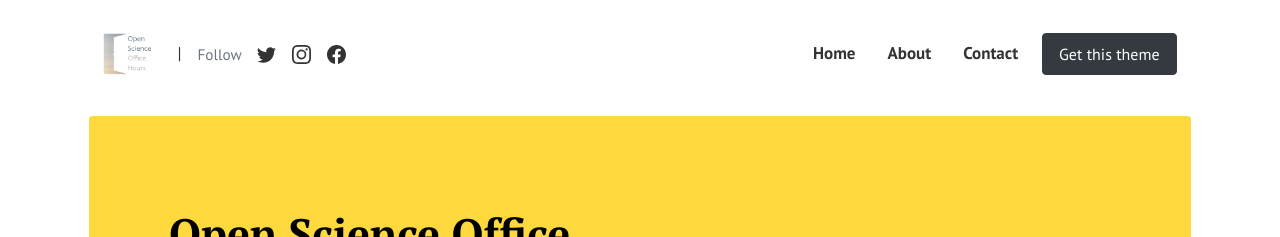
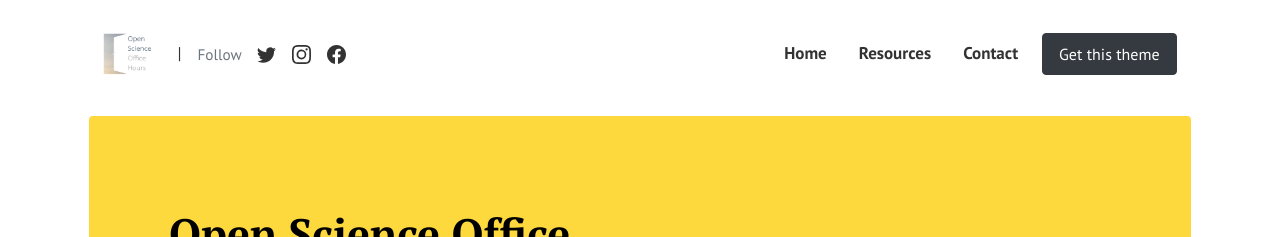
Before and after one commit to wowthemesnet/affiliates-jekyll-theme, a Jekyll site: the page built from index.html, in a window 1280 px wide. Shown: the top 237 px of the page. Built offline with Jekyll 4.4.1, drawn with Linux system fonts in a browser that asks for light colours; the list of posts is cut into pages by our own code; comment, search, counter and statistics services are not loaded.

Commit message:
Update menus.yml

```diff
--- a/_data/menus.yml
+++ b/_data/menus.yml
@@ -4,7 +4,7 @@ topmenu:
 - title: Home
   url: ""
 
-- title: About
+- title: Resources
   url: "about/"
 
 - title: Contact
```
